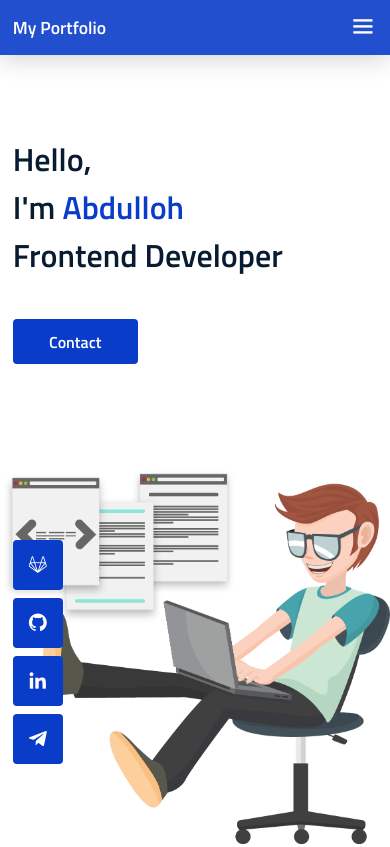
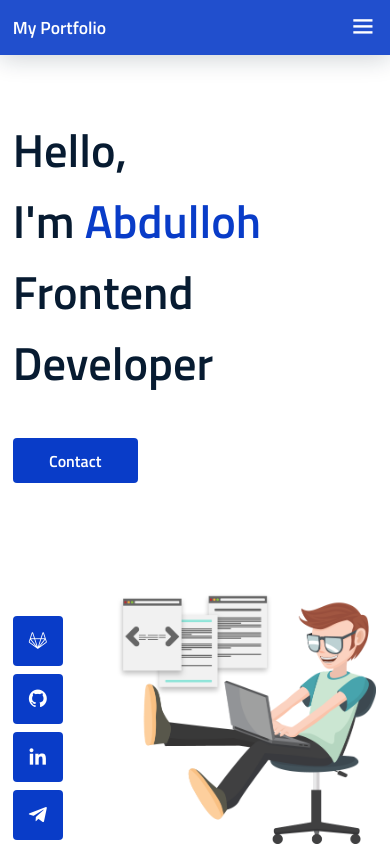
Before and after one commit to abdullodev/portfolio, a plain HTML site: page index.html in a window 390 px wide. Shown: the top 847 px of the page. Drawn offline with nearby package versions, Linux system fonts and the light colour scheme.

Commit message:
maked responsive again

```diff
--- a/css/main.css
+++ b/css/main.css
@@ -408,9 +408,12 @@ img {
 }
 .home_image {
   position: absolute;
-  min-width: 290px;
+  bottom: 0;
   right: 0;
-  bottom: 0;
+  width: 425px;
+  display: flex;
+  justify-content: center;
+  align-items: center;
 }
 
 /* button */
@@ -725,6 +728,20 @@ img {
     grid-template-columns: repeat(3, 1fr);
     column-gap: 2rem;
   }
+  .home_image {
+    width: 380px;
+  }
+  .home_image img {
+    width: 90%;
+  }
+}
+@media screen and (max-width: 850px) {
+  .home_title {
+    font-size: 2.9rem;
+  }
+  .home_image {
+    width: 380px;
+  }
 }
 @media screen and (max-width: 624px) {
   .work_container {
@@ -732,12 +749,7 @@ img {
     column-gap: 2rem;
   }
 }
-@media screen and (max-width: 448px) {
-  .work_container {
-    grid-template-columns: repeat(1, 1fr);
-    column-gap: 2rem;
-  }
-}
+
 @media screen and (max-width: 768px) {
   .contact_container {
     grid-template-columns: 1fr;
@@ -748,7 +760,28 @@ img {
     text-align: initial;
     row-gap: 0;
   }
+  .home {
+    min-height: 100vh;
+  }
+  .home_image {
+    width: 360px;
+  }
 }
+@media screen and (max-width: 510px) {
+  .home_image {
+    width: 320px;
+  }
+}
+@media screen and (max-width: 448px) {
+  .work_container {
+    grid-template-columns: repeat(1, 1fr);
+    column-gap: 2rem;
+  }
+  .home_image {
+    width: 290px;
+  }
+}
+
 @media screen and (min-width: 768px) {
   body {
     margin: 0;
@@ -804,10 +837,6 @@ img {
     margin-bottom: 0;
     margin-right: var(--mb-4);
   }
-  .home_image {
-    width: 425px;
-    bottom: 15%;
-  }
 
   .about_container,
   .skills_container {
```
Also changed, not shown: images/profil.jpg (deleted), images/react.png (deleted).
